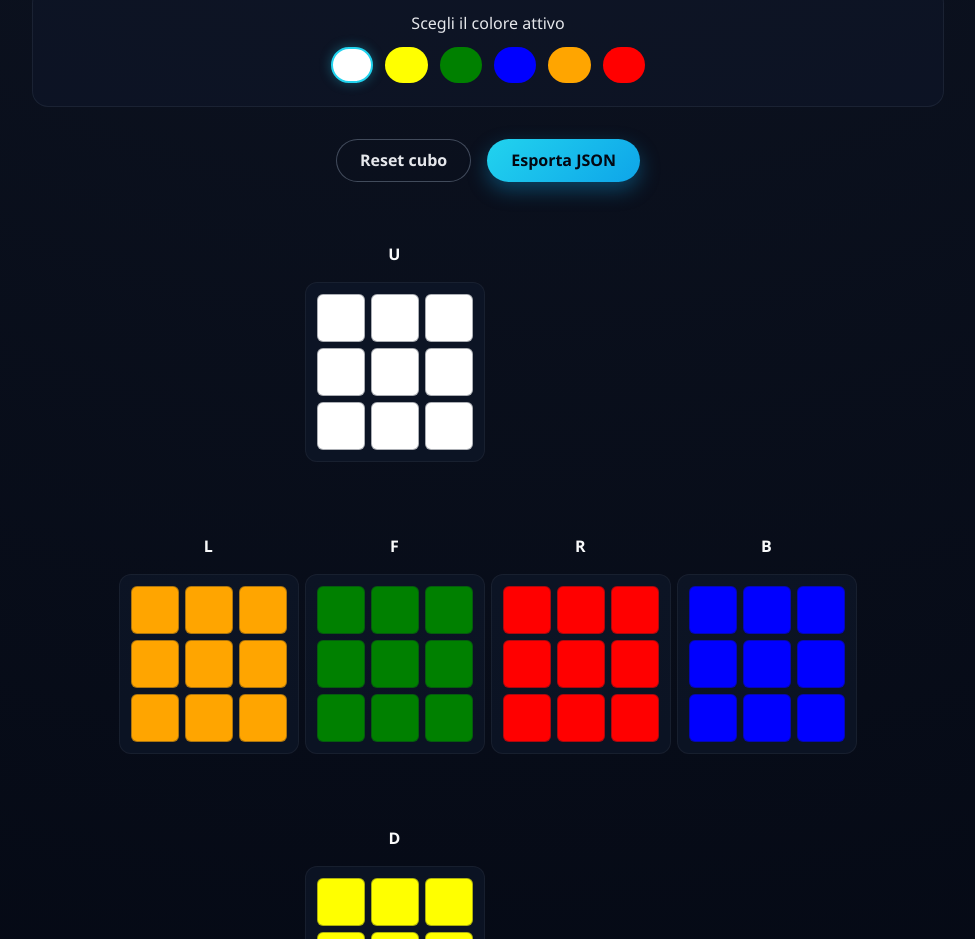
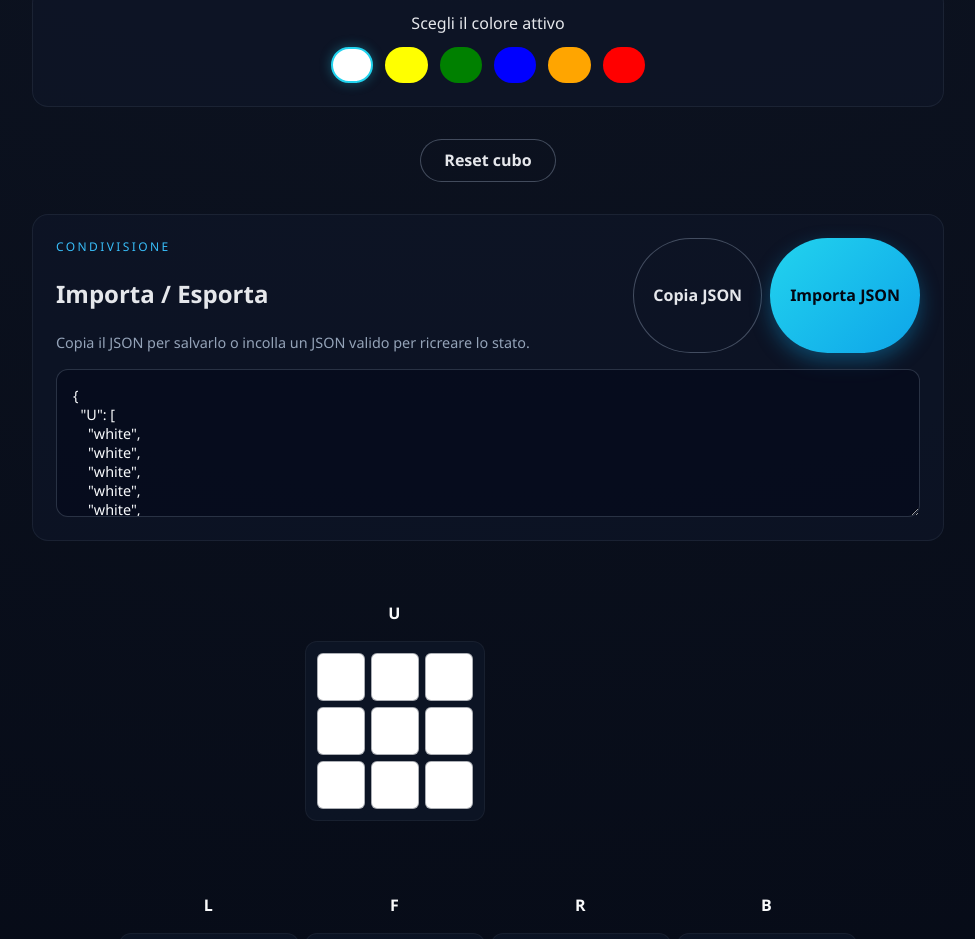
Before and after one commit to tommyagaa/Cube-solver, a React (Vite) app in the folder cubo-app/: page / in a window 1280 px wide. Shown: the part 962-1901 px from the top of the page, without its empty margins (152-1127 px from the left). Built offline with nearby package versions, Linux system fonts and the light colour scheme.

Commit message:
Add JSON import export panel

```diff
--- a/cubo-app/src/App.css
+++ b/cubo-app/src/App.css
@@ -305,26 +305,99 @@ h1 {
   transition: transform 120ms ease, box-shadow 120ms ease;
 }
 
-.actions button:hover {
+.transfer-actions button {
+  border-radius: 999px;
+  padding: 0.6rem 1.25rem;
+  font-weight: 600;
+  cursor: pointer;
+  border: none;
+  transition: transform 120ms ease, box-shadow 120ms ease;
+}
+
+.actions button:hover,
+.transfer-actions button:hover {
   transform: translateY(-1px);
 }
-.actions button:disabled {
+.actions button:disabled,
+.transfer-actions button:disabled {
   opacity: 0.5;
   cursor: not-allowed;
   transform: none;
   box-shadow: none;
 }
 
-.actions .ghost {
+.actions .ghost,
+.transfer-actions .ghost {
   background: transparent;
   color: #e5e7eb;
   box-shadow: inset 0 0 0 1px rgba(148, 163, 184, 0.4);
 }
 
-.actions .primary {
+.actions .primary,
+.transfer-actions .primary {
   background: linear-gradient(135deg, #22d3ee, #0ea5e9);
   color: #030712;
   box-shadow: 0 8px 20px rgba(14, 165, 233, 0.35);
+}
+
+.state-transfer {
+  width: 100%;
+  background: rgba(15, 23, 42, 0.55);
+  border-radius: 16px;
+  padding: 1.5rem;
+  box-shadow: inset 0 0 0 1px rgba(148, 163, 184, 0.1);
+  display: flex;
+  flex-direction: column;
+  gap: 1rem;
+}
+
+.state-transfer-head {
+  display: flex;
+  justify-content: space-between;
+  gap: 1rem;
+  flex-wrap: wrap;
+}
+
+.transfer-subtitle {
+  margin: 0.35rem 0 0;
+  color: #94a3b8;
+  font-size: 0.9rem;
+}
+
+.transfer-actions {
+  display: flex;
+  gap: 0.5rem;
+  flex-wrap: wrap;
+}
+
+.transfer-textarea {
+  width: 100%;
+  border-radius: 12px;
+  border: 1px solid rgba(148, 163, 184, 0.25);
+  background: rgba(2, 6, 23, 0.45);
+  color: #f8fafc;
+  font-family: 'Space Grotesk', 'Segoe UI', system-ui, -apple-system, BlinkMacSystemFont, sans-serif;
+  font-size: 0.9rem;
+  padding: 1rem;
+  resize: vertical;
+}
+
+.transfer-textarea:focus-visible {
+  outline: 2px solid #22d3ee;
+  border-color: #22d3ee;
+}
+
+.transfer-status {
+  margin: 0;
+  font-weight: 600;
+}
+
+.transfer-status.success {
+  color: #34d399;
+}
+
+.transfer-status.error {
+  color: #f87171;
 }
 
 .diagnostics {
--- a/cubo-app/src/App.tsx
+++ b/cubo-app/src/App.tsx
@@ -2,6 +2,7 @@ import { useMemo, useState } from 'react'
 import CubeNet from './components/CubeNet'
 import MappingGuide from './components/MappingGuide'
 import ValidationPanel from './components/ValidationPanel'
+import StateTransferPanel from './components/StateTransferPanel'
 import { createSolvedCube, cloneCube } from './lib/cube/state'
 import type { Color, Face } from './lib/cube/types'
 import { validateCubeState } from './lib/cube/validation'
@@ -13,7 +14,6 @@ function App() {
   const [cube, setCube] = useState(() => createSolvedCube())
   const [selectedColor, setSelectedColor] = useState<Color>('white')
   const validationIssues = validateCubeState(cube)
-  const isValid = validationIssues.length === 0
   const highlighted = useMemo(() => {
     const map: Partial<Record<Face, Set<number>>> = {}
     validationIssues.forEach((issue) => {
@@ -62,20 +62,14 @@ function App() {
         >
           Reset cubo
         </button>
-        <button
-          type="button"
-          className="primary"
-          disabled={!isValid}
-          onClick={() => {
-            const payload = JSON.stringify(cube, null, 2)
-            console.log(payload)
-            alert('Stato esportato in console (JSON).')
-          }}
-        >
-          Esporta JSON
-        </button>
       </div>
 
+      <StateTransferPanel
+        state={cube}
+        onImport={(next) => {
+          setCube(cloneCube(next))
+        }}
+      />
 
       <section className="net-wrapper">
         <CubeNet
--- /dev/null
+++ b/cubo-app/src/components/StateTransferPanel.tsx
@@ -0,0 +1,81 @@
+import { useEffect, useState } from 'react'
+import type { CubeState } from '../lib/cube/types'
+import { cubeToJson, parseCubeState } from '../lib/cube/serialization'
+
+type StateTransferPanelProps = {
+  state: CubeState
+  onImport: (next: CubeState) => void
+}
+
+type Status =
+  | { type: 'idle'; message: null }
+  | { type: 'success'; message: string }
+  | { type: 'error'; message: string }
+
+const StateTransferPanel = ({ state, onImport }: StateTransferPanelProps) => {
+  const [buffer, setBuffer] = useState(() => cubeToJson(state))
+  const [status, setStatus] = useState<Status>({ type: 'idle', message: null })
+
+  useEffect(() => {
+    setBuffer(cubeToJson(state))
+  }, [state])
+
+  const copyJson = async () => {
+    if (!navigator?.clipboard) {
+      setStatus({ type: 'error', message: 'Clipboard non disponibile: copia manualmente dal campo di testo.' })
+      return
+    }
+
+    try {
+      await navigator.clipboard.writeText(buffer)
+      setStatus({ type: 'success', message: 'Copiato negli appunti.' })
+    } catch {
+      setStatus({ type: 'error', message: 'Impossibile copiare: copia manualmente dal campo di testo.' })
+    }
+  }
+
+  const handleImport = () => {
+    const parsed = parseCubeState(buffer)
+    if (!parsed.success) {
+      setStatus({ type: 'error', message: parsed.error })
+      return
+    }
+    onImport(parsed.cube)
+    setStatus({ type: 'success', message: 'Stato importato correttamente.' })
+  }
+
+  return (
+    <section className="state-transfer">
+      <div className="state-transfer-head">
+        <div>
+          <p className="eyebrow small">Condivisione</p>
+          <h2>Importa / Esporta</h2>
+          <p className="transfer-subtitle">Copia il JSON per salvarlo o incolla un JSON valido per ricreare lo stato.</p>
+        </div>
+        <div className="transfer-actions">
+          <button type="button" className="ghost" onClick={copyJson}>
+            Copia JSON
+          </button>
+          <button type="button" className="primary" onClick={handleImport}>
+            Importa JSON
+          </button>
+        </div>
+      </div>
+      <textarea
+        className="transfer-textarea"
+        value={buffer}
+        onChange={(event) => setBuffer(event.target.value)}
+        spellCheck={false}
+        rows={6}
+        aria-label="JSON dello stato del cubo"
+      />
+      {status.message && (
+        <p className={`transfer-status ${status.type === 'error' ? 'error' : 'success'}`}>
+          {status.message}
+        </p>
+      )}
+    </section>
+  )
+}
+
+export default StateTransferPanel
--- /dev/null
+++ b/cubo-app/src/lib/cube/serialization.ts
@@ -0,0 +1,50 @@
+import type { CubeState, Color, Face } from './types'
+import { FACES } from './types'
+
+const allowedColors = new Set<Color>([
+  'white',
+  'yellow',
+  'green',
+  'blue',
+  'orange',
+  'red',
+])
+
+export const cubeToJson = (state: CubeState) => JSON.stringify(state, null, 2)
+
+type ParseSuccess = { success: true; cube: CubeState }
+type ParseFailure = { success: false; error: string }
+
+export const parseCubeState = (input: string): ParseSuccess | ParseFailure => {
+  let data: unknown
+  try {
+    data = JSON.parse(input)
+  } catch {
+    return { success: false, error: 'JSON non valido.' }
+  }
+
+  if (typeof data !== 'object' || data === null) {
+    return { success: false, error: 'Il payload deve essere un oggetto con le facce del cubo.' }
+  }
+
+  const nextState: Partial<Record<Face, Color[]>> = {}
+
+  for (const face of FACES) {
+    const stickers = (data as Record<string, unknown>)[face]
+    if (!Array.isArray(stickers) || stickers.length !== 9) {
+      return { success: false, error: `La faccia ${face} deve avere 9 sticker.` }
+    }
+
+    const parsedFace: Color[] = []
+    for (const sticker of stickers) {
+      if (typeof sticker !== 'string' || !allowedColors.has(sticker as Color)) {
+        return { success: false, error: `Sticker non valido rilevato sulla faccia ${face}.` }
+      }
+      parsedFace.push(sticker as Color)
+    }
+
+    nextState[face] = parsedFace
+  }
+
+  return { success: true, cube: nextState as CubeState }
+}
```
Also changed, not shown: 1 other file (tests, documents, lock files or other folders).
